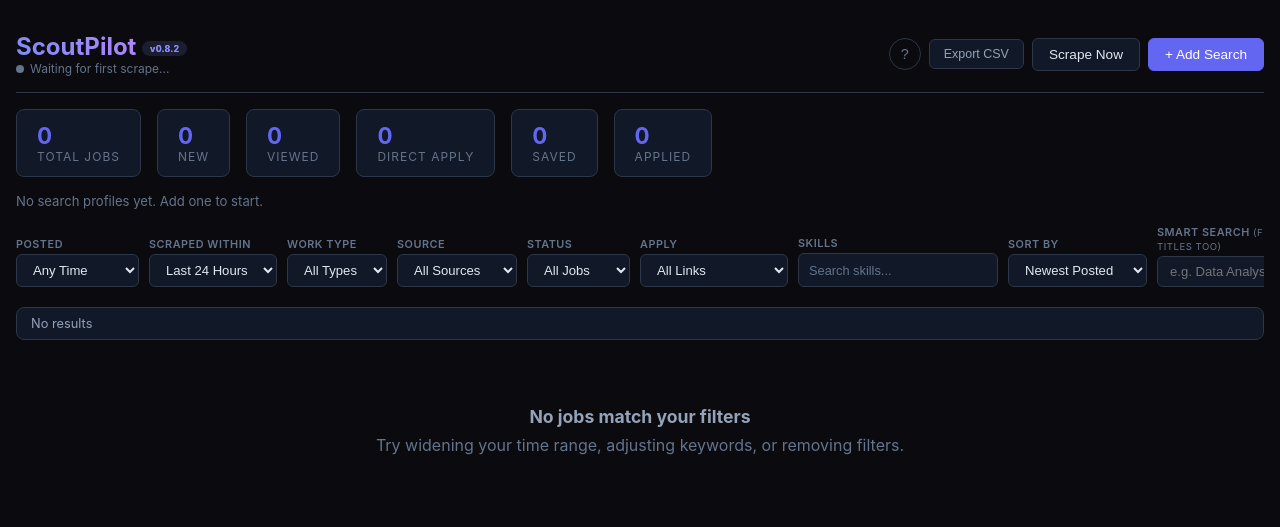
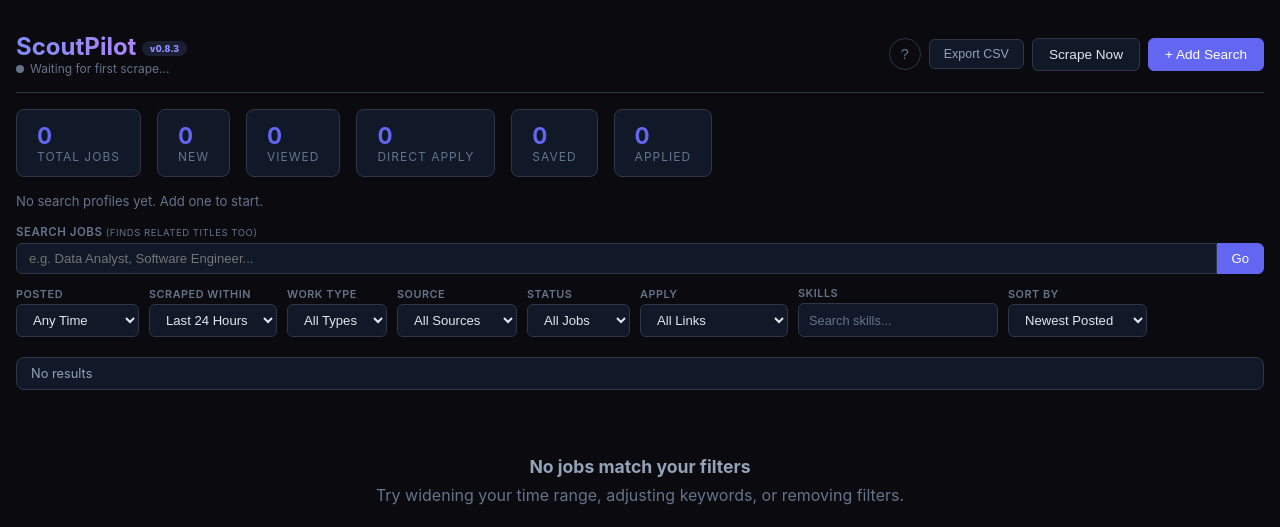
Before and after one commit to guru-dev-lab/scoutpilot, a FastAPI app: page / in a window 1280 px wide. Shown: the top 527 px of the page. Run offline with FastAPI, Linux system fonts and the light colour scheme; data that the repository does not hold is empty; parts of the project's set-up code (start-up, migrations or seed data) failed here and were passed over.

Commit message:
v0.8.3: Layout refresh — Smart Search above filters, profile management panel
- Move Smart Search bar above filter row for prominence
- Redesign "Add Search" modal into management panel showing existing profiles with remove buttons
- Fix mobile responsive CSS reference from .search-box to .smart-search-bar

Co-Authored-By: Claude Opus 4.6 <noreply@anthropic.com>

```diff
--- a/main.py
+++ b/main.py
@@ -6,10 +6,11 @@ FastAPI app with background scheduler.
 # ──────────────────────────────────────────────
 # Build Info — update with each deploy
 # ──────────────────────────────────────────────
-BUILD_VERSION = "0.8.2"
+BUILD_VERSION = "0.8.3"
 BUILD_DATE = "2026-03-28"
 RECENT_CHANGES = [
-    {"version": "0.8.2", "date": "2026-03-28", "status": "active", "change": "Multi-skill filter — search and select multiple skill tags with AND logic"},
+    {"version": "0.8.3", "date": "2026-03-28", "status": "active", "change": "Layout refresh — Smart Search above filters, profile management panel with add/remove in one window"},
+    {"version": "0.8.2", "date": "2026-03-28", "status": "active", "change": "Multi-skill filter — search and select multiple skill tags with OR logic"},
     {"version": "0.8.1", "date": "2026-03-28", "status": "active", "change": "Hotfix — infinite backfill loop on startup causing 502 crashes"},
     {"version": "0.8.0", "date": "2026-03-28", "status": "active", "change": "Major upgrade — full LinkedIn descriptions, Remotive + The Muse sources, 200+ skill patterns"},
     {"version": "0.7.0", "date": "2026-03-28", "status": "active", "change": "Skills engine — auto-extract tech tags from every job description"},
--- a/templates/index.html
+++ b/templates/index.html
@@ -81,8 +81,10 @@
   .skill-dropdown .skill-option.selected { background: rgba(99,102,241,0.1); color: #818cf8; }
   .skill-dropdown .no-results { padding: 8px 10px; color: var(--text3); font-size: 0.78rem; font-style: italic; }
 
-  .search-box { display: flex; flex-direction: column; gap: 3px; flex: 1; min-width: 180px; flex-shrink: 0; }
-  .search-box label { font-size: 0.68rem; color: var(--text3); text-transform: uppercase; letter-spacing: 0.5px; font-weight: 600; }
+  /* Smart Search bar — full width above filters */
+  .smart-search-bar { margin-bottom: 12px; }
+  .smart-search-inner { display: flex; flex-direction: column; gap: 4px; }
+  .smart-search-inner label { font-size: 0.72rem; color: var(--text3); text-transform: uppercase; letter-spacing: 0.5px; font-weight: 600; }
   .search-row { display: flex; align-items: center; }
   .search-row input { padding: 7px 12px; background: var(--surface); border: 1px solid var(--border); border-radius: 6px 0 0 6px; color: var(--text); font-size: 0.82rem; flex: 1; min-width: 0; }
   .search-row input:focus { outline: none; border-color: var(--primary); }
@@ -201,6 +203,15 @@
   .form-actions { display: flex; gap: 8px; justify-content: flex-end; margin-top: 20px; }
   .expanded-preview { margin-top: 6px; font-size: 0.78rem; color: var(--primary); }
 
+  /* Profile list in modal */
+  .profile-list-item { display: flex; align-items: center; justify-content: space-between; padding: 10px 12px; background: var(--bg); border: 1px solid var(--border); border-radius: 8px; margin-bottom: 6px; }
+  .profile-list-item .pl-info { flex: 1; min-width: 0; }
+  .profile-list-item .pl-title { font-size: 0.88rem; font-weight: 600; color: var(--text); }
+  .profile-list-item .pl-meta { font-size: 0.72rem; color: var(--text3); margin-top: 2px; overflow: hidden; text-overflow: ellipsis; white-space: nowrap; }
+  .profile-list-item .pl-delete { background: none; border: 1px solid var(--border); border-radius: 5px; color: var(--text3); padding: 4px 10px; cursor: pointer; font-size: 0.75rem; flex-shrink: 0; margin-left: 10px; transition: all 0.15s; }
+  .profile-list-item .pl-delete:hover { border-color: var(--red); color: var(--red); background: var(--red-bg); }
+  .profile-list-empty { font-size: 0.82rem; color: var(--text3); padding: 12px; text-align: center; background: var(--bg); border-radius: 8px; border: 1px dashed var(--border); }
+
   .spinner { display: inline-block; width: 16px; height: 16px; border: 2px solid var(--border); border-top-color: var(--primary); border-radius: 50%; animation: spin 0.6s linear infinite; }
   @keyframes spin { to { transform: rotate(360deg); } }
 
@@ -252,7 +263,7 @@
     .filter-group { flex: 1; min-width: 100px; }
     .filter-group select { font-size: 0.78rem; padding: 6px 8px; }
     .skill-picker-group { min-width: 150px; max-width: 100%; }
-    .search-box { min-width: 100%; order: -1; }
+    .smart-search-bar { margin-bottom: 8px; }
     .job-card { grid-template-columns: 1fr; padding: 10px 12px; }
     .job-title { font-size: 0.85rem; white-space: normal; }
     .job-actions { grid-row: auto; grid-column: auto; justify-content: flex-start; margin-top: 4px; }
@@ -304,6 +315,18 @@
   </div>
 
   <div class="profiles-bar" id="profilesBar"></div>
+
+  <!-- Smart Search — prominent, above filters -->
+  <div class="smart-search-bar">
+    <div class="smart-search-inner">
+      <label>Search Jobs <span style="font-size:0.6rem;color:var(--text3);font-weight:400;">(finds related titles too)</span></label>
+      <div class="search-row">
+        <input type="text" id="filterSearch" placeholder="e.g. Data Analyst, Software Engineer..." onkeydown="if(event.key==='Enter'){event.preventDefault();loadJobs()}" oninput="debounceSearch()">
+        <button class="search-clear-btn" id="searchClear" onclick="clearSearch()" style="display:none;">&times;</button>
+        <button onclick="loadJobs()" id="searchGoBtn">Go</button>
+      </div>
+    </div>
+  </div>
 
   <div class="filters">
     <div class="filter-group">
@@ -389,14 +412,6 @@
         <option value="company_name:ASC">Company A-Z</option>
       </select>
     </div>
-    <div class="search-box">
-      <label>Smart Search <span style="font-size:0.6rem;color:var(--text3);font-weight:400;">(finds related titles too)</span></label>
-      <div class="search-row">
-        <input type="text" id="filterSearch" placeholder="e.g. Data Analyst, Software Engineer..." onkeydown="if(event.key==='Enter'){event.preventDefault();loadJobs()}" oninput="debounceSearch()">
-        <button class="search-clear-btn" id="searchClear" onclick="clearSearch()" style="display:none;">&times;</button>
-        <button onclick="loadJobs()" id="searchGoBtn">Go</button>
-      </div>
-    </div>
   </div>
 
   <div class="results-bar" id="resultsBar"></div>
@@ -463,10 +478,22 @@
   </div>
 </div>
 
-<!-- Profile Modal -->
+<!-- Profile Management Modal -->
 <div class="modal-overlay" id="profileModal">
-  <div class="modal">
-    <h2 id="modalTitle">Add Search Profile</h2>
+  <div class="modal" style="max-width:580px;">
+    <h2 style="display:flex;align-items:center;justify-content:space-between;">
+      <span>Manage Searches</span>
+      <button onclick="closeProfileModal()" style="background:none;border:none;color:var(--text3);font-size:1.4rem;cursor:pointer;line-height:1;">&times;</button>
+    </h2>
+
+    <!-- Existing Profiles List -->
+    <div id="modalProfileList" style="margin-bottom:20px;"></div>
+
+    <!-- Divider -->
+    <div style="border-top:1px solid var(--border);margin:16px 0;"></div>
+
+    <!-- Add New Section -->
+    <h3 style="font-size:0.9rem;color:var(--primary-hover);margin-bottom:12px;">+ Add New Search</h3>
     <input type="hidden" id="editProfileId">
     <div class="form-group">
       <label>Job Title *</label>
@@ -1005,7 +1032,7 @@ async function loadProfiles() {
 function openInfoModal() { document.getElementById('infoModal').classList.add('show'); }
 function closeInfoModal() { document.getElementById('infoModal').classList.remove('show'); }
 
-function openProfileModal() {
+async function openProfileModal() {
   document.getElementById('profileModal').classList.add('show');
   document.getElementById('editProfileId').value = '';
   document.getElementById('profileTitleInput').value = '';
@@ -1014,7 +1041,33 @@ function openProfileModal() {
   document.getElementById('profileExcluded').value = '';
   document.getElementById('profileRemote').checked = false;
   document.getElementById('expandedPreview').textContent = '';
-  document.getElementById('modalTitle').textContent = 'Add Search Profile';
+
+  // Populate existing profiles in modal
+  var listEl = document.getElementById('modalProfileList');
+  try {
+    var res = await fetch(API + '/api/profiles');
+    var profiles = await res.json();
+    if (!profiles.length) {
+      listEl.innerHTML = '<div class="profile-list-empty">No search profiles yet. Add your first one below!</div>';
+    } else {
+      listEl.innerHTML = '<div style="font-size:0.72rem;color:var(--text3);text-transform:uppercase;letter-spacing:0.5px;font-weight:600;margin-bottom:8px;">Current Searches (' + profiles.length + ')</div>'
+        + profiles.map(function(p) {
+          var variants = (p.expanded_titles || []).length;
+          var locs = (p.locations || []).join(', ') || 'All locations';
+          var meta = variants + ' variant' + (variants !== 1 ? 's' : '') + ' · ' + locs;
+          if (p.remote_only) meta += ' · Remote only';
+          return '<div class="profile-list-item">'
+            + '<div class="pl-info">'
+            + '<div class="pl-title">' + esc(p.title) + '</div>'
+            + '<div class="pl-meta">' + esc(meta) + '</div>'
+            + '</div>'
+            + '<button class="pl-delete" onclick="removeProfileFromModal(' + p.id + ')">Remove</button>'
+            + '</div>';
+        }).join('');
+    }
+  } catch(e) {
+    listEl.innerHTML = '<div class="profile-list-empty">Could not load profiles</div>';
+  }
 }
 
 function closeProfileModal() {
@@ -1062,6 +1115,14 @@ async function removeProfile(id) {
   if (!confirm('Remove this search profile?')) return;
   await fetch(API + '/api/profiles/' + id, { method: 'DELETE' });
   loadProfiles();
+}
+
+async function removeProfileFromModal(id) {
+  if (!confirm('Remove this search profile?')) return;
+  await fetch(API + '/api/profiles/' + id, { method: 'DELETE' });
+  loadProfiles();
+  // Refresh the list inside the modal
+  openProfileModal();
 }
 
 // ── Actions ──
```
